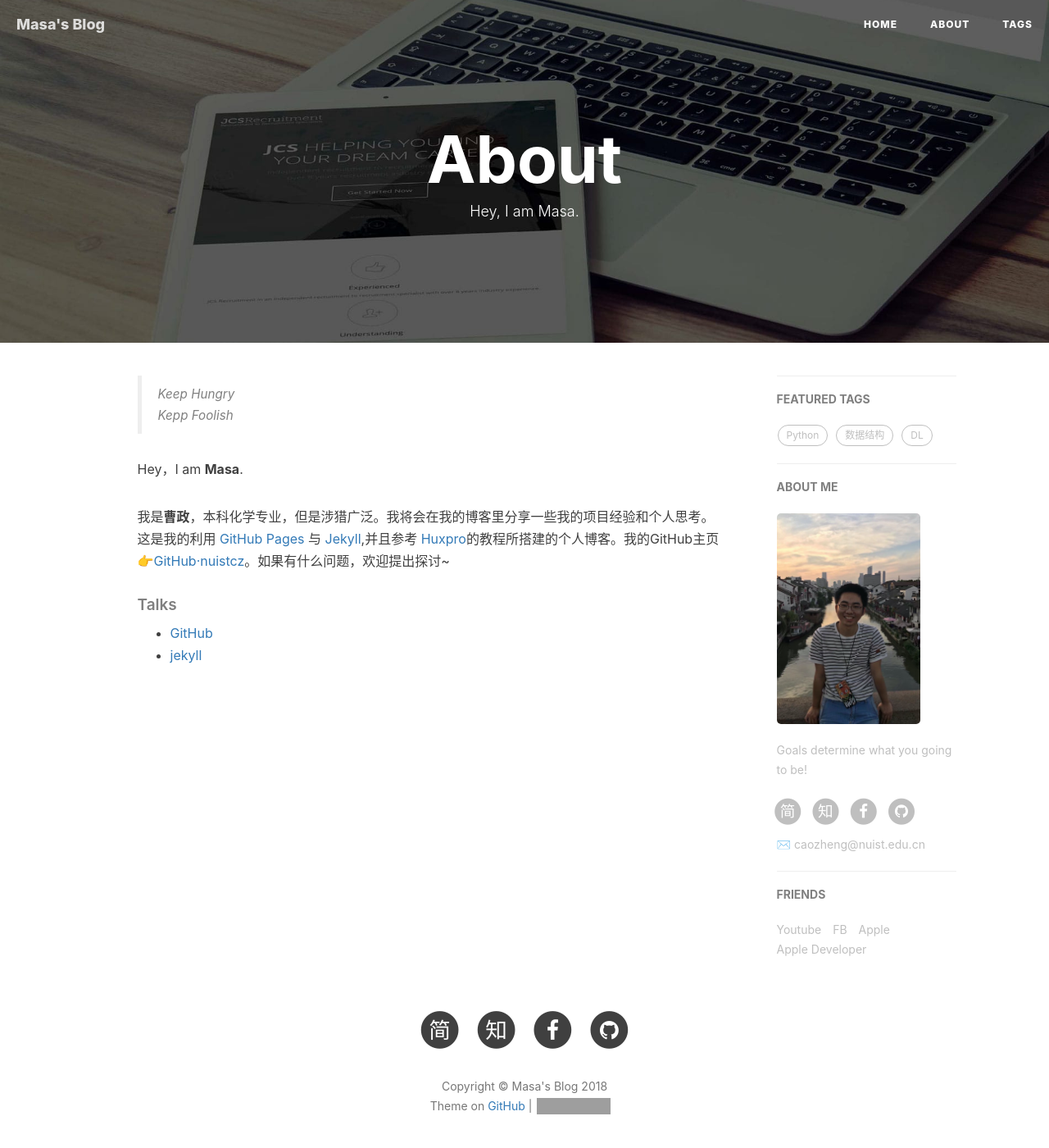
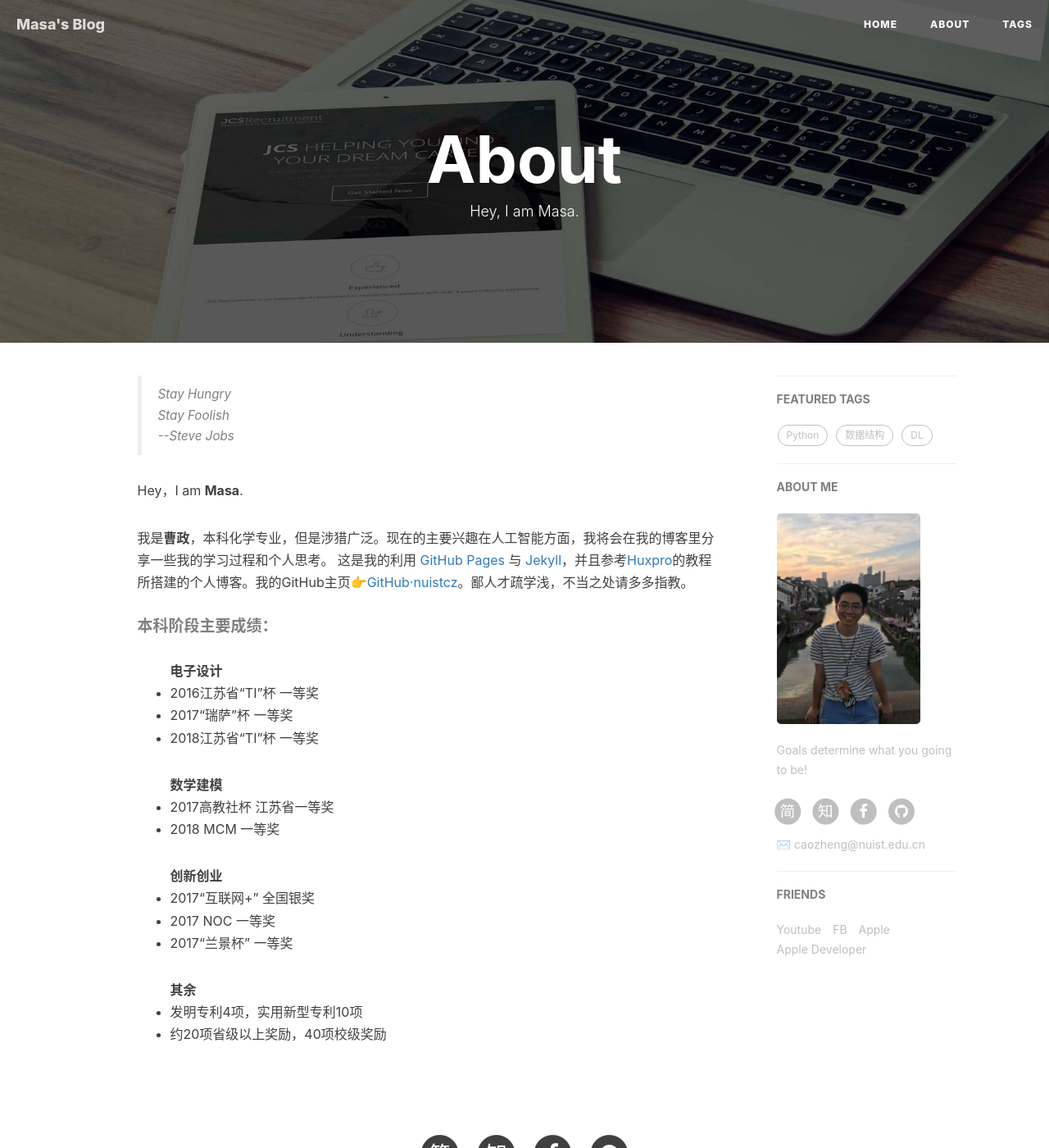
Before and after one commit to uorcz/nuistcz.github.io, a Jekyll site: the page built from about.html, in a window 1280 px wide and 1400 px high. Shown: the whole window at 82% size. Built offline with Jekyll 4.4.1, drawn with Linux system fonts in a browser that asks for light colours; nearby versions of some CDN libraries; comment, search, counter and statistics services are not loaded; grey boxes are pictures that could not be loaded.

Commit message:
30/07 Update

```diff
--- a/about.html
+++ b/about.html
@@ -15,25 +15,52 @@ header-img: "img/post-bg-rwd.jpg"
 <div class="zh post-container">
 
     <!--copied from markdown -->
-    <blockquote><p>Keep Hungry<br>
-    Kepp Foolish</p></blockquote>
+    <blockquote><p>Stay Hungry<br>
+    Stay Foolish<br>--Steve Jobs</p></blockquote>
 
     <p>Hey，I am <strong>Masa</strong>.</p>
 
 
-    <p>我是<strong>曹政</strong>，本科化学专业，但是涉猎广泛。我将会在我的博客里分享一些我的项目经验和个人思考。
-        这是我的利用 <a href="https://pages.github.com/">GitHub Pages</a> 与 <a href="http://jekyll.com.cn/">Jekyll</a>,并且参考 <a href="https://github.com/Huxpro/huxpro.github.io/">Huxpro</a>的教程所搭建的个人博客。我的GitHub主页<a href="https://github.com/nuistcz">👉GitHub·nuistcz</a>。如果有什么问题，欢迎提出探讨~</p>
+    <p>我是<strong>曹政</strong>，本科化学专业，但是涉猎广泛。现在的主要兴趣在人工智能方面，我将会在我的博客里分享一些我的学习过程和个人思考。
+        这是我的利用 <a href="https://pages.github.com/">GitHub Pages</a> 与 <a href="http://jekyll.com.cn/">Jekyll</a>，并且参考<a href="https://github.com/Huxpro/huxpro.github.io/">Huxpro</a>的教程所搭建的个人博客。我的GitHub主页<a href="https://github.com/nuistcz">👉GitHub·nuistcz</a>。鄙人才疏学浅，不当之处请多多指教。</p>
+    <p>
 
     <p></p>
 
+    <p>
+    <h5>本科阶段主要成绩：</h5>
+    <p></p>
+    <ul>
+            <b>电子设计</b>
+                <li>2016江苏省“TI”杯 一等奖</li>
+                <li>2017“瑞萨”杯 一等奖</li>
+                <li>2018江苏省“TI”杯 一等奖</li>
+                <p></p>
+            <b>数学建模</b>
+                <li>2017高教社杯 江苏省一等奖</li>
+                <li>2018 MCM 一等奖</li>
+                <p></p>
+            <b>创新创业</b>
+                <li>2017“互联网+” 全国银奖</li>
+                <li>2017 NOC 一等奖</li>
+                <li>2017“兰景杯” 一等奖</li>
+                <p></p>
+            <b>其余</b>
+                <li>发明专利4项，实用新型专利10项</li>
+                <li>约20项省级以上奖励，40项校级奖励</li>
+    </ul>
+    </p>
+
+    <!--
     <h5>Talks</h5>
 
     <ul>
         <li><a href="https://github.com">GitHub</a></li>
         <li><a href="http://jekyll.com.cn/">jekyll</a></li>
-        <!-- <li><a href="http://huangxuan.me/">Hux</a></li>  -->
-        <!-- <li><a href="https://analytics.google.com/analytics">Google Analytics</a></li> -->
+        <li><a href="http://huangxuan.me/">Hux</a></li>  -->
+        <!-- <li><a href="https://analytics.google.com/analytics">Google Analytics</a></li>
     </ul>
+    -->
 </div>
 
 <!-- English Version -->
```
Also changed, not shown: _posts/2018-06-28-在MacOS中安装使用Python3.md (added, +43 -0 lines), _posts/2018-07-23-(DL_Q1)-Python-Basics-With-Numpy.md (+0 -1 lines), _posts/2018-07-24-(DL_Q2)-Logistic-Regression-with-a Neural-Network-mindset.md (+0 -1 lines), _posts/2018-07-25-(DL_Q3)-Planar-data-classification-with-one-hidden-layer.md (+0 -1 lines), _posts/2018-07-28-基于PyTorch的CNN神经网络构建.md (added, +78 -0 lines), _posts/2018-07-29-Linux运维常用命令小结.md (added, +134 -0 lines), 1 other file.
